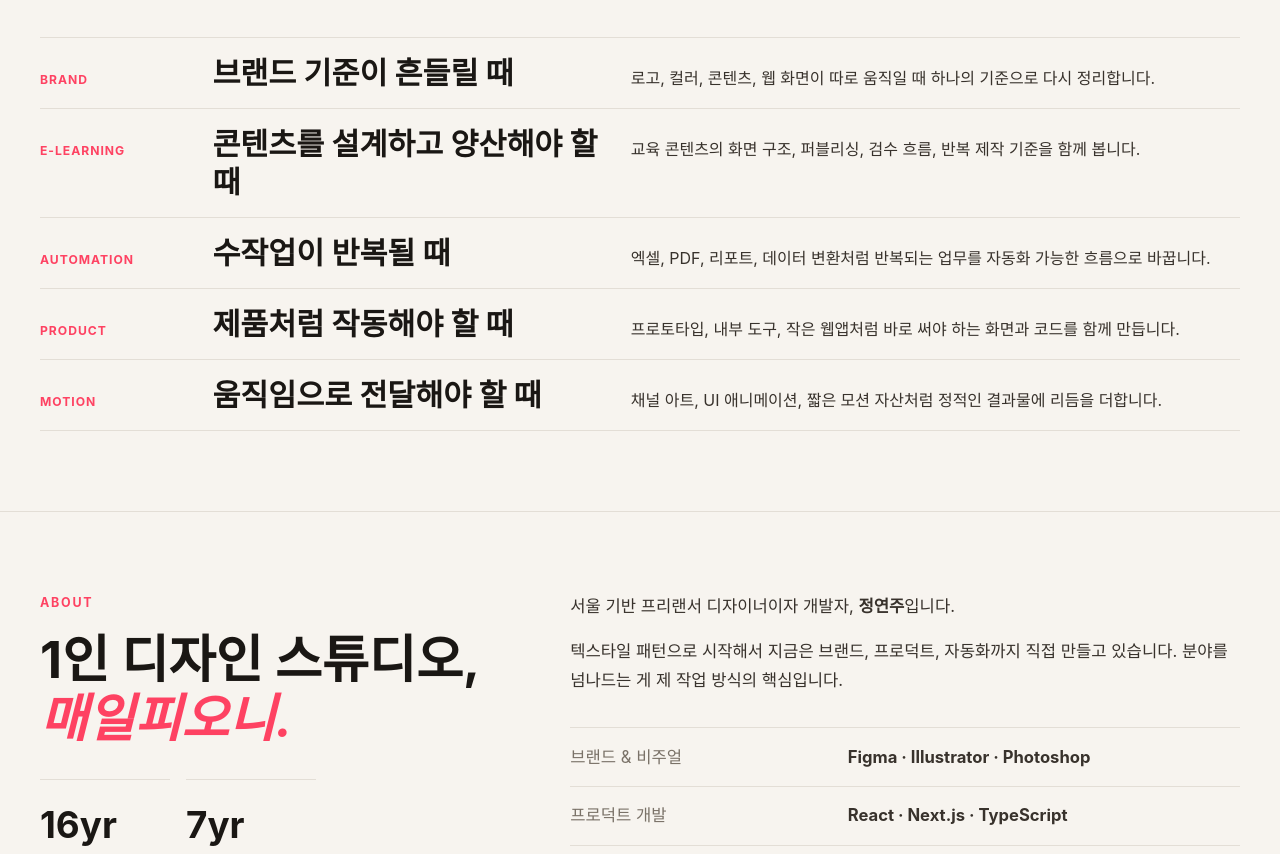
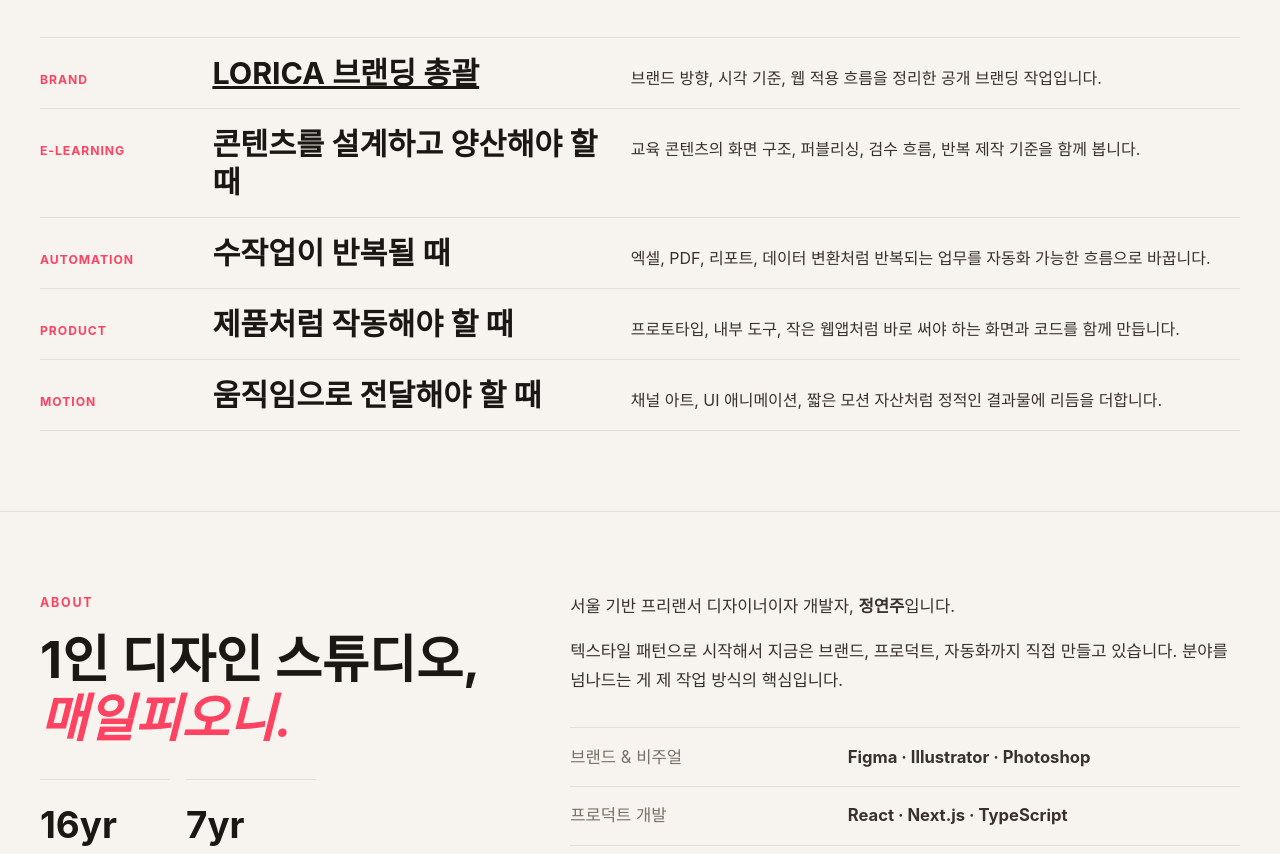
Before and after one commit to thePeony/peonyhome, a website: page index.html in a window 1280 px wide. Shown: the part 2789-3643 px from the top of the page. Drawn offline with Linux system fonts and the light colour scheme.

Commit message:
Add LORICA branding reference

```diff
--- a/index.html
+++ b/index.html
@@ -136,8 +136,8 @@
           <div class="reference-list">
             <article>
               <span>Brand</span>
-              <h3>브랜드 기준이 흔들릴 때</h3>
-              <p>로고, 컬러, 콘텐츠, 웹 화면이 따로 움직일 때 하나의 기준으로 다시 정리합니다.</p>
+              <h3><a href="https://www.lorica.co.kr/" target="_blank" rel="noopener noreferrer">LORICA 브랜딩 총괄</a></h3>
+              <p>브랜드 방향, 시각 기준, 웹 적용 흐름을 정리한 공개 브랜딩 작업입니다.</p>
             </article>
             <article>
               <span>E-learning</span>
```
